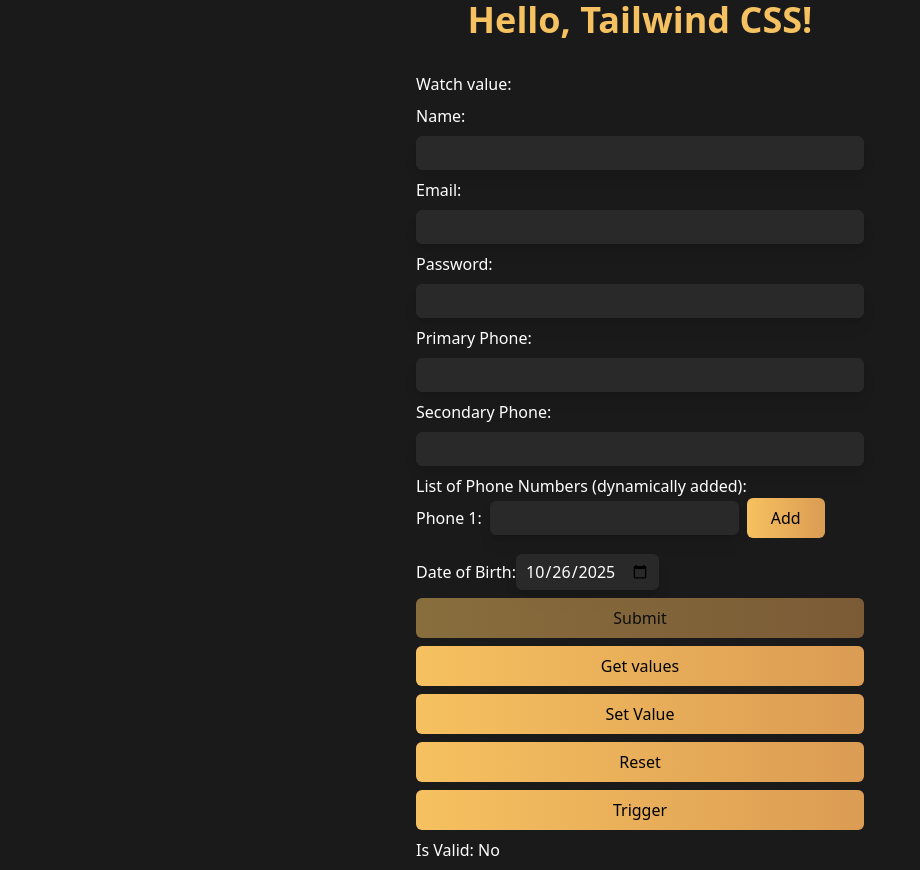
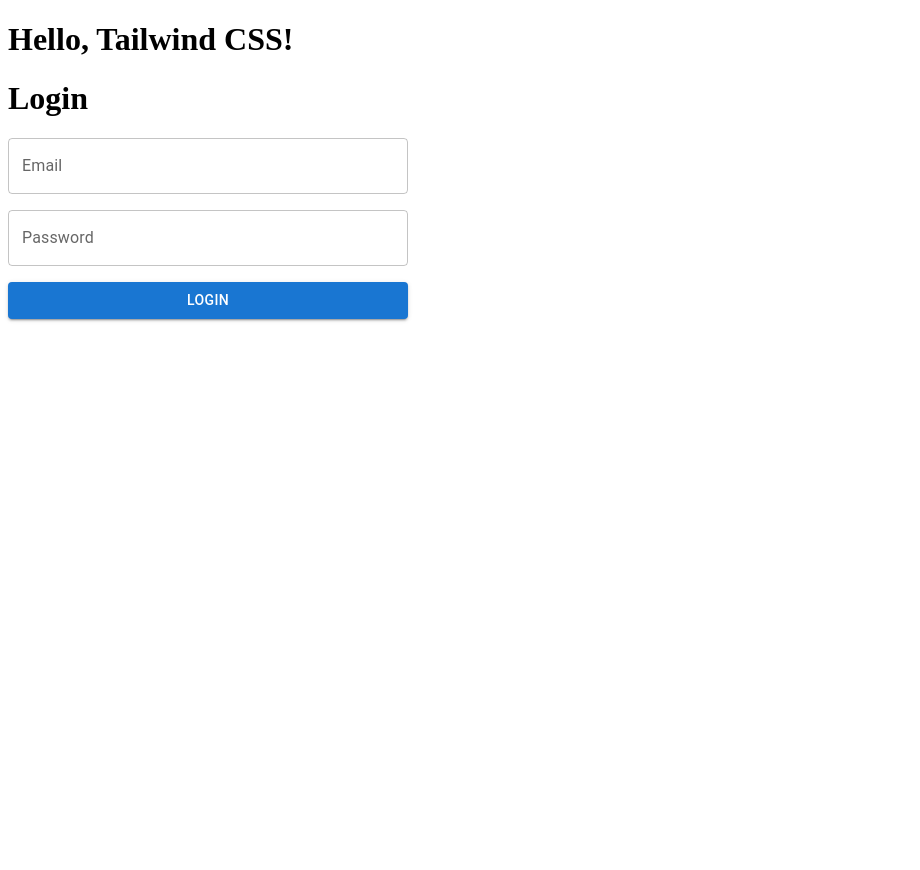
Before and after one commit to EsteAdonis/react-hook-form, a React (Create React App) app: page / in a window 1280 px wide. Shown: the whole page, without its empty margins (0-920 px from the left). After the commit the page ends 800 px from the top, so only its background shows below. Built offline with nearby package versions, Linux system fonts and the light colour scheme.

Commit message:
Installing Angular Materials

```diff
--- a/package.json
+++ b/package.json
@@ -3,8 +3,11 @@
   "version": "0.1.0",
   "private": true,
   "dependencies": {
+    "@emotion/react": "^11.14.0",
+    "@emotion/styled": "^11.14.1",
     "@hookform/devtools": "^4.4.0",
     "@hookform/resolvers": "^5.2.2",
+    "@mui/material": "^7.3.4",
     "@testing-library/dom": "^10.4.1",
     "@testing-library/jest-dom": "^6.9.1",
     "@testing-library/react": "^16.3.0",
--- a/src/App.tsx
+++ b/src/App.tsx
@@ -1,9 +1,11 @@
 import React from 'react';
 // import logo from './logo.svg';
 // import './App.css';
-import './index.css';
+// import './index.css';
 import ContactFormZod from './Forms-resolvers-zod/ContactFormZod';
 import ContactForm from './Forms/ContactForm';
+import { MuiLoginForm } from './MuiLoginForm/MuiLoginForm';
+
 
 function App() {
   return (
@@ -26,8 +28,9 @@ function App() {
 		<div className="min-h-screen flex flex-col items-center justify-center bg-background-800">
 			<h1 className="text-4xl font-bold text-primary-500 mb-8">Hello, Tailwind CSS!</h1>
       <div className="w-full max-w-md">
-				<ContactForm />
+				{/* <ContactForm /> */}
         {/* <ContactFormZod /> */}
+				<MuiLoginForm />
       </div>
 		</div>
   );
--- /dev/null
+++ b/src/MuiLoginForm/MuiLoginForm.tsx
@@ -0,0 +1,55 @@
+ import { TextField, Button, Stack } from '@mui/material';
+ import { useForm } from 'react-hook-form';
+ import { DevTool } from '@hookform/devtools';
+
+ type FormValues = {
+	email: string;
+	password: string;
+ }
+
+ export const MuiLoginForm = () => {
+
+	const form = useForm<FormValues>({
+		defaultValues: {
+			email: "",
+			password: ""
+		}
+	})
+
+	const { register, handleSubmit, formState, control } = form;
+	const { errors }  = formState;
+
+
+	const onSubmit = (data: FormValues) => {
+		console.log(data);
+	}
+
+	return(
+		<>
+			<h1>Login</h1>
+			<form onSubmit={handleSubmit(onSubmit)} noValidate>
+				<Stack spacing={2} width={400}>
+					<TextField
+							label="Email"
+							type='email'
+							{...register("email", {
+													 required: "Email is required"})}
+							error = {!!errors.email}
+							helperText={errors.email?.message}
+					/>
+
+					<TextField
+							label='Password'
+							type='password'
+							{...register("password",
+													{ required: "Password is required"})}
+							error = {!!errors.password}
+							helperText={errors.password?.message}
+					/>
+					<Button type='submit' variant='contained' color='primary'> Login </Button>
+				</Stack>
+			</form>
+			<DevTool control={control} />
+		</>
+	)
+ }
--- a/src/index.tsx
+++ b/src/index.tsx
@@ -1,7 +1,7 @@
 import React from 'react';
 import ReactDOM from 'react-dom/client';
 import App from './App';
-import './index.css';
+// import './index.css';
 import reportWebVitals from './reportWebVitals';
 
 const root = ReactDOM.createRoot(
```
Also changed, not shown: 2 other files (tests, documents, lock files or other folders).
